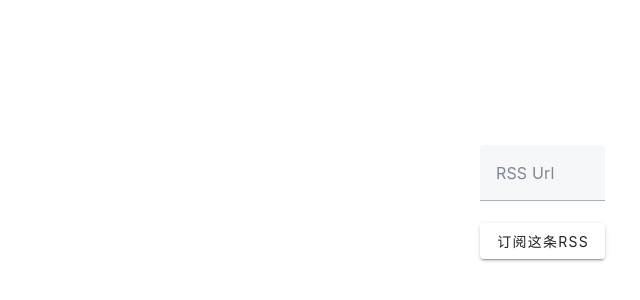
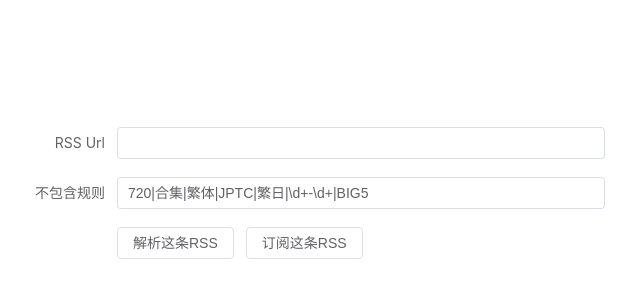
Before and after one commit to Nyarlathotep233/local-anime-frontend, a Vue app: page / in a window 1280 px wide. Shown: the part 198-498 px from the top of the page, without its empty margins (35-675 px from the left). Built offline with nearby package versions, Linux system fonts and the light colour scheme.

Commit message:
feat: 新增右侧剧集列表

```diff
--- a/package.json
+++ b/package.json
@@ -13,12 +13,14 @@
   },
   "dependencies": {
     "axios": "^1.3.4",
+    "element-plus": "^2.3.3",
     "pinia": "^2.0.32",
     "vue": "^3.2.47",
     "vue-router": "^4.1.6",
-    "vuetify": "^3.1.8"
+    "wildcard-regex": "^3.0.2"
   },
   "devDependencies": {
+    "@mdi/font": "^7.2.96",
     "@rushstack/eslint-patch": "^1.2.0",
     "@types/node": "^18.14.2",
     "@vitejs/plugin-vue": "^4.0.0",
--- a/src/assets/main.css
+++ b/src/assets/main.css
@@ -1,7 +1,8 @@
 @import './base.css';
 
 #app {
-  max-width: 1280px;
+  max-width: 1920px;
+  width: 100%;
   margin: 0 auto;
   padding: 2rem;
 
@@ -30,6 +31,8 @@ a,
   #app {
     display: grid;
     grid-template-columns: 1fr 1fr;
-    padding: 0 2rem;
+    /* padding: 0 2rem; */
+    min-width: 1024px;
+    height: 100vh;
   }
 }
--- a/src/main.ts
+++ b/src/main.ts
@@ -6,20 +6,17 @@ import router from './router'
 
 import './assets/main.css'
 
-// Vuetify
-import 'vuetify/styles'
-import { createVuetify } from 'vuetify'
-import * as components from 'vuetify/components'
-import * as directives from 'vuetify/directives'
+import '@mdi/font/css/materialdesignicons.css'
 
-const vuetify = createVuetify({
-  components,
-  directives,
-})
+// element
+import ElementPlus from 'element-plus'
+import 'element-plus/dist/index.css'
 
 const app = createApp(App)
 
 app.use(createPinia())
 app.use(router)
 
-app.use(vuetify).mount('#app')
+// element
+app.use(ElementPlus)
+app.mount('#app')
--- a/src/views/HomeView.vue
+++ b/src/views/HomeView.vue
@@ -1,21 +1,160 @@
 <script setup lang="ts">
 import { reactive } from 'vue'
 import axios from 'axios'
+import { ElMessage } from 'element-plus'
+import { wildcardPattern } from 'wildcard-regex'
 
-const state = reactive({ rssUrl: '' })
+const form = reactive({
+  rssUrl: '',
+  notContainRule: '720|合集|繁体|JPTC|繁日|\\d+-\\d+|BIG5'
+})
+
+const state = reactive({
+  tableData: []
+})
 async function handleAddRss() {
-  console.log('state: ', state)
+  const { rssUrl, notContainRule } = form
+  if (!rssUrl) {
+    ElMessage({
+      message: 'RSS Url为空',
+      type: 'warning'
+    })
+    return
+  }
   const { data } =
-    (await axios.post('http://localhost:3000/qbt/addRssUrl', { rssUrl: state.rssUrl })) || {}
-  console.log('data: ', data)
+    (await axios.post('http://localhost:3000/qbt/addRssUrl', {
+      rssUrl,
+      notContainRule
+    })) || {}
+
   const { success } = data || {}
-  console.log('success: ', success)
+
+  if (success) {
+    ElMessage({
+      message: '订阅成功',
+      type: 'success'
+    })
+  }
+}
+
+async function handleRequestRss() {
+  const { rssUrl } = form
+  if (!rssUrl) {
+    ElMessage({
+      message: 'RSS Url为空',
+      type: 'warning'
+    })
+    return
+  }
+
+  const { data } =
+    (await axios.post('http://localhost:3000/qbt/getRssDetail', {
+      rssUrl
+    })) || {}
+
+  const items = data?.rss?.channel?.item
+  console.log('items: ', items)
+
+  state.tableData = items?.map?.((item: any) => {
+    const { title } = item
+    return { title: title?._text }
+  }) || [{ title: items?.title?._text }]
+}
+
+function myWildcardRegExp(wildcard: string) {
+  const pattern = wildcardPattern(wildcard)
+
+  const result = new RegExp(pattern.substr(1, pattern.length - 2))
+
+  return result
+  // return wildcardRegExp(wildcard)
+}
+
+function matchesExpression(articleTitle: string, expression: string) {
+  // const QRegularExpression whitespace {u"\\s+"_qs};
+
+  if (!expression) {
+    // A regex of the form "expr|" will always match, so do the same for wildcards
+    return true
+  }
+
+  // if (useRegex)
+  // {
+  // }
+
+  // Only match if every wildcard token (separated by spaces) is present in the article name.
+  // Order of wildcard tokens is unimportant (if order is important, they should have used *).
+  const wildcards = expression.split(' ')
+
+  for (const wildcard of wildcards) {
+    const regex = myWildcardRegExp(wildcard)
+
+    if (!regex.test(articleTitle)) {
+      return false
+    }
+  }
+
+  return true
+}
+
+const matchesMustNotContainExpression = (title: string): boolean => {
+  const { notContainRule } = form
+  const rules = notContainRule.split('|')
+
+  const result = !rules.some((expression) => {
+    return matchesExpression(title, expression)
+  })
+
+  return result
+}
+
+const tableRowClassName = ({ row: { title } }: { row: { title: string } }) => {
+  if (!matchesMustNotContainExpression(title)) {
+    return ''
+  }
+  return 'success-row'
 }
 </script>
 
 <template>
-  <main>
-    <v-text-field label="RSS Url" v-model="state.rssUrl"></v-text-field>
-    <v-btn @click="handleAddRss"> 订阅这条RSS </v-btn>
-  </main>
+  <div class="main">
+    <el-form :model="form" label-width="120px">
+      <el-form-item label="RSS Url">
+        <el-input v-model="form.rssUrl" clearable />
+      </el-form-item>
+      <el-form-item label="不包含规则">
+        <el-input v-model="form.notContainRule" clearable />
+      </el-form-item>
+      <el-form-item>
+        <el-button @click="handleRequestRss">解析这条RSS</el-button>
+        <el-button @click="handleAddRss"> 订阅这条RSS </el-button>
+      </el-form-item>
+    </el-form>
+  </div>
+  <div class="main chapter-list" v-if="state.tableData.length">
+    <el-table :row-class-name="tableRowClassName" :data="state.tableData" style="width: 100%">
+      <el-table-column prop="title" label="title" />
+    </el-table>
+  </div>
 </template>
+<style>
+.el-table .warning-row {
+  --el-table-tr-bg-color: var(--el-color-warning-light-9);
+}
+.el-table .success-row {
+  --el-table-tr-bg-color: var(--el-color-success-light-9);
+}
+.main {
+  align-self: center;
+}
+.chapter-list {
+  margin-left: 30px;
+  height: 100%;
+  overflow: auto;
+  -ms-overflow-style: none;
+  overflow: -moz-scrollbars-none;
+}
+.chapter-list::-webkit-scrollbar {
+  width: 0 !important;
+}
+</style>
```
Also changed, not shown: tsconfig.json (+11 -4 lines), 1 other file (tests, documents, lock files or other folders).
